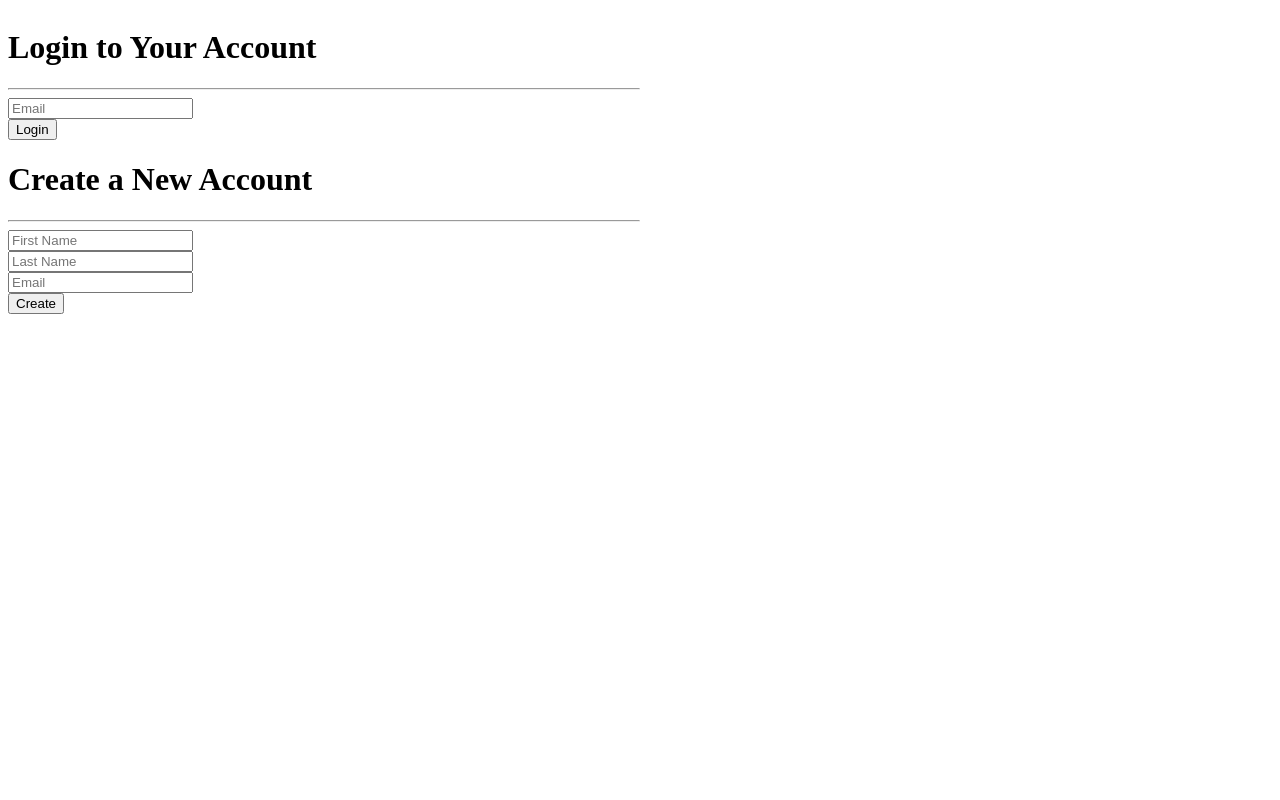
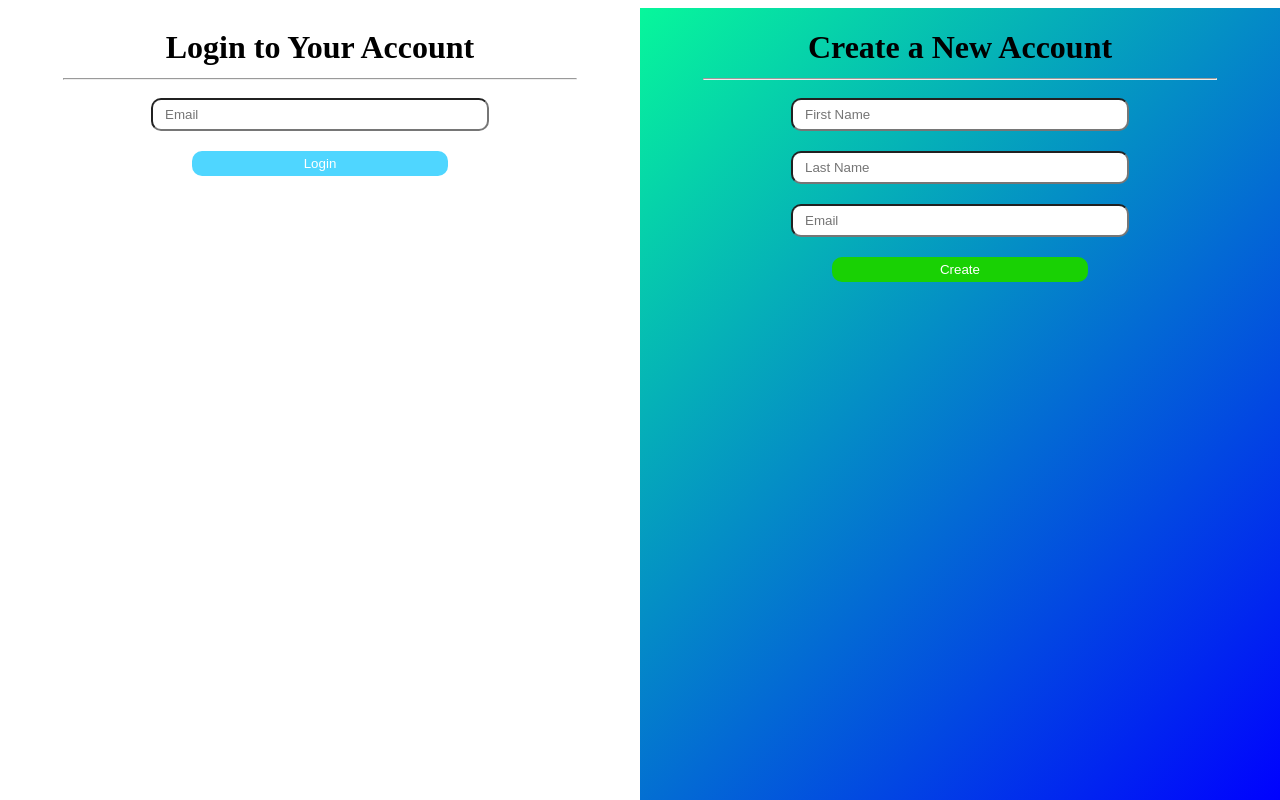
Before and after one commit to josechavezl/337Project, a plain HTML site: page client/htmlFiles/login.html in a window 1280 px wide. Drawn offline with Linux system fonts and the light colour scheme; files that its build step writes are made by us from their sources.

Commit message:
login.css update

```diff
--- a/client/css/login.css
+++ b/client/css/login.css
@@ -3,14 +3,56 @@
 }
 
 .col {
+    display: block;
     width: 50%;
     height: 100%;
+    text-align: center;
 }
 
 #login {
+    position: fixed;
+    display: block;
     left: 0;
 }
 
 #create {
+    position: fixed;
+    display: block;
     left: 50%;
+    background: linear-gradient(135deg, #07f79b, blue);
 }
+
+hr {
+    width: 80%;
+    margin-top: -10px;
+}
+
+h1 {
+    text-align: center;
+}
+
+input {
+    margin: 10px;
+    padding: 7px;
+    width: 50%;
+    border-radius: 10px;
+    text-indent: 5px;
+}
+
+input[type=submit] {
+    margin: 10px;
+    padding: 5px;
+    width: 40%;
+    text-indent: 0px;
+    border: 0px;
+}
+
+#loginButton {
+    color: white;
+    background-color: #4fd6ff;
+}
+
+#createButton {
+    color: white;
+    background-color: #19d104;
+}
--- a/client/htmlFiles/login.html
+++ b/client/htmlFiles/login.html
@@ -3,7 +3,7 @@
     <head>
         <meta charset="utf-8">
         <meta name="viewport" content="width=device-width, initial-scale=1">
-        <link rel="stylesheet" href="..css/login.css">
+        <link rel="stylesheet" href="../css/login.css">
         <title>ViewCorp</title>
     </head>
     <body>
@@ -15,7 +15,7 @@
                 pattern="[a-z0-9._%+\-]+@[a-z0-9._%+\-]+\.[a-z]{2,}$"
                 placeholder="Email" required><br>
 
-                <input type="submit" value="Login">
+                <input id="loginButton" type="submit" value="Login">
             </form>
         </div>
         <div class="col" id="create">
@@ -34,7 +34,7 @@
                 pattern="[a-z0-9._%+\-]+@[a-z0-9._%+\-]+\.[a-z]{2,}$"
                 placeholder="Email" required><br>
 
-                <input type="submit" value="Create">
+                <input id="createButton" type="submit" value="Create">
             </form>
         </div>
     </body>
```
